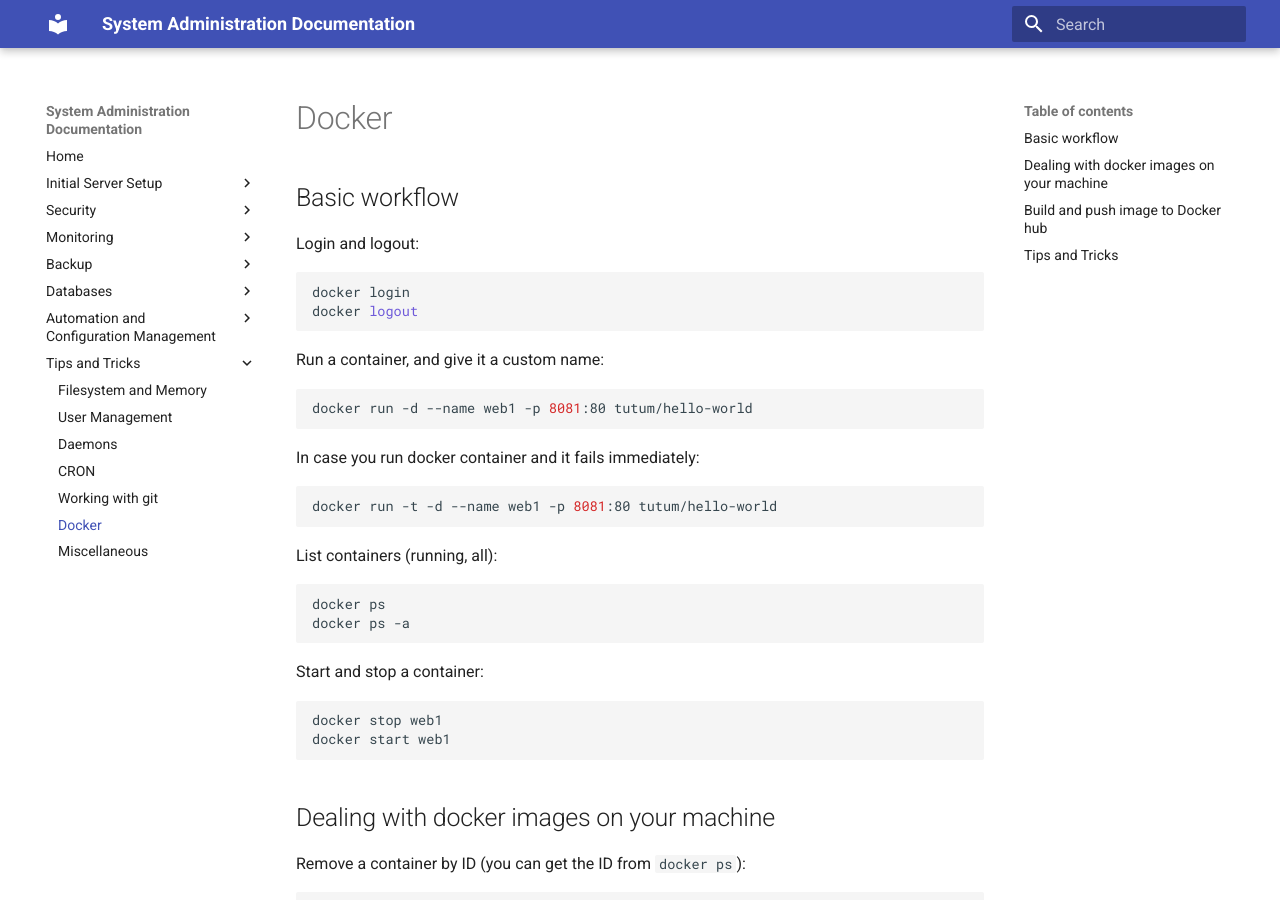
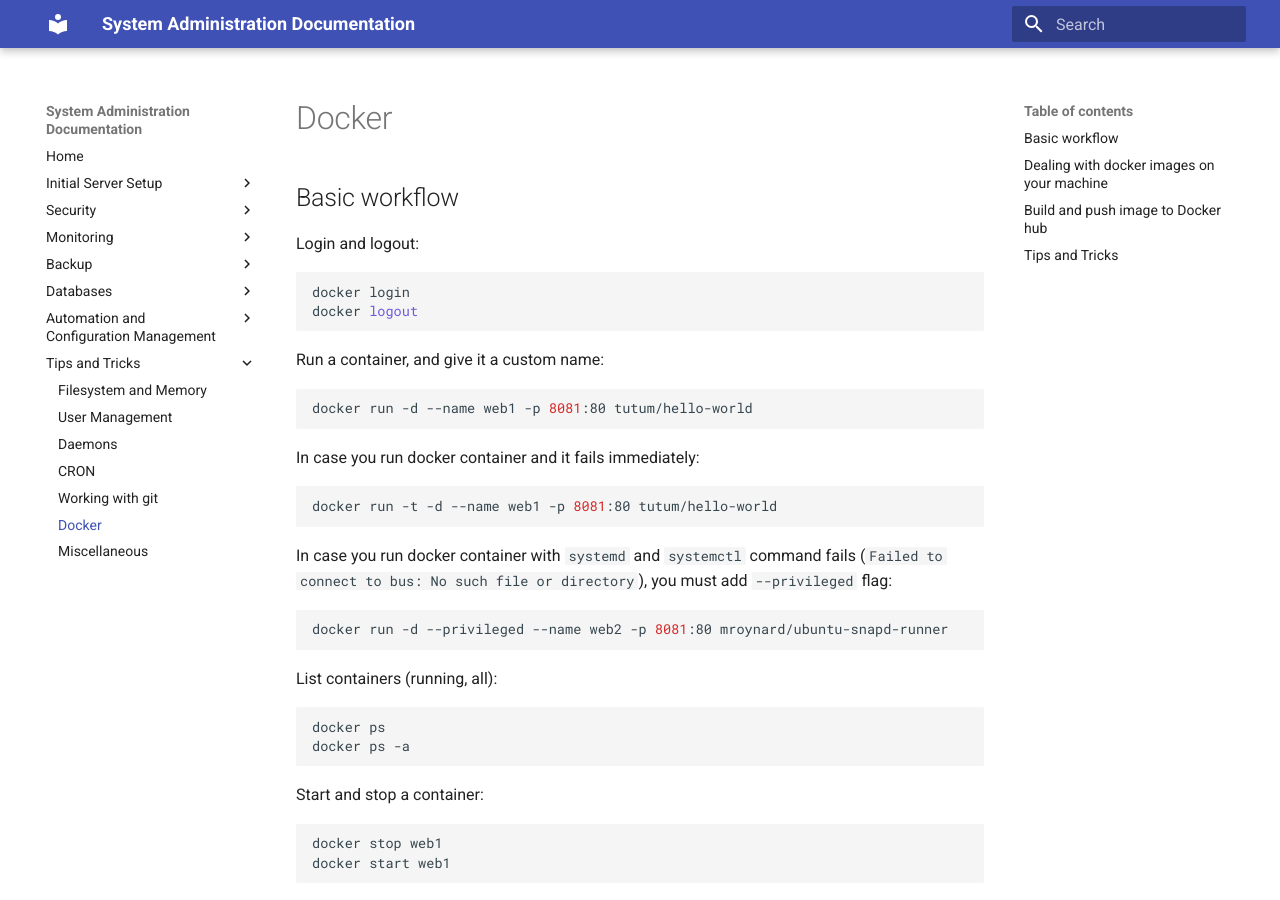
Before and after one commit to petarGitNik/sys-admin-docs, an MkDocs documentation site: the page built from docs/tips-and-tricks/docker.md, in a window 1280 px wide and 900 px high. Built offline with MkDocs 1.6.1 and Material for MkDocs 9.7.7, drawn with Linux system fonts in a browser that asks for light colours; old or Windows-style settings are respelled for this version of MkDocs.

Commit message:
Add docker trick for systemd container

````diff
--- a/docs/tips-and-tricks/docker.md
+++ b/docs/tips-and-tricks/docker.md
@@ -19,6 +19,12 @@ In case you run docker container and it fails immediately:
 
 ```bash
 docker run -t -d --name web1 -p 8081:80 tutum/hello-world
+```
+
+In case you run docker container with `systemd` and `systemctl` command fails (`Failed to connect to bus: No such file or directory`), you must add `--privileged` flag:
+
+```bash
+docker run -d --privileged --name web2 -p 8081:80 mroynard/ubuntu-snapd-runner
 ```
 
 List containers (running, all):
````
